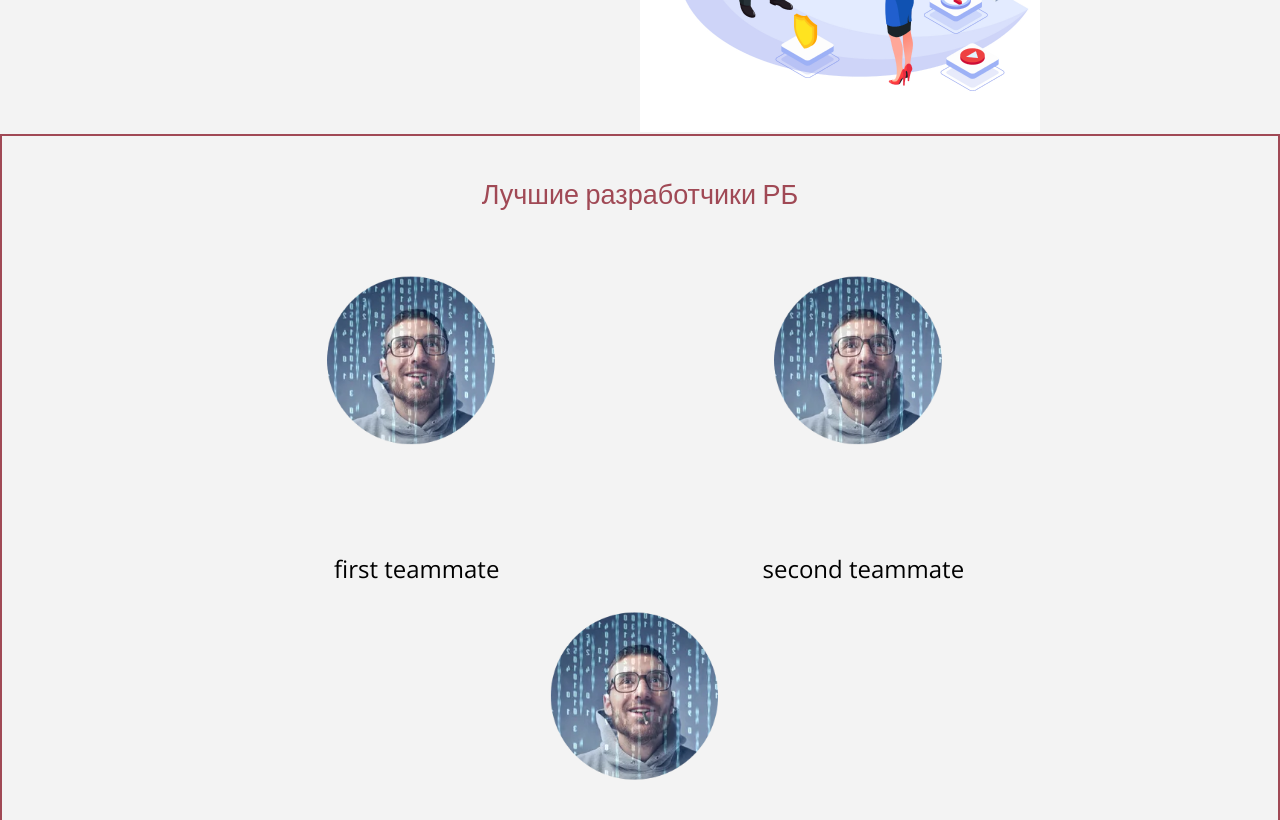
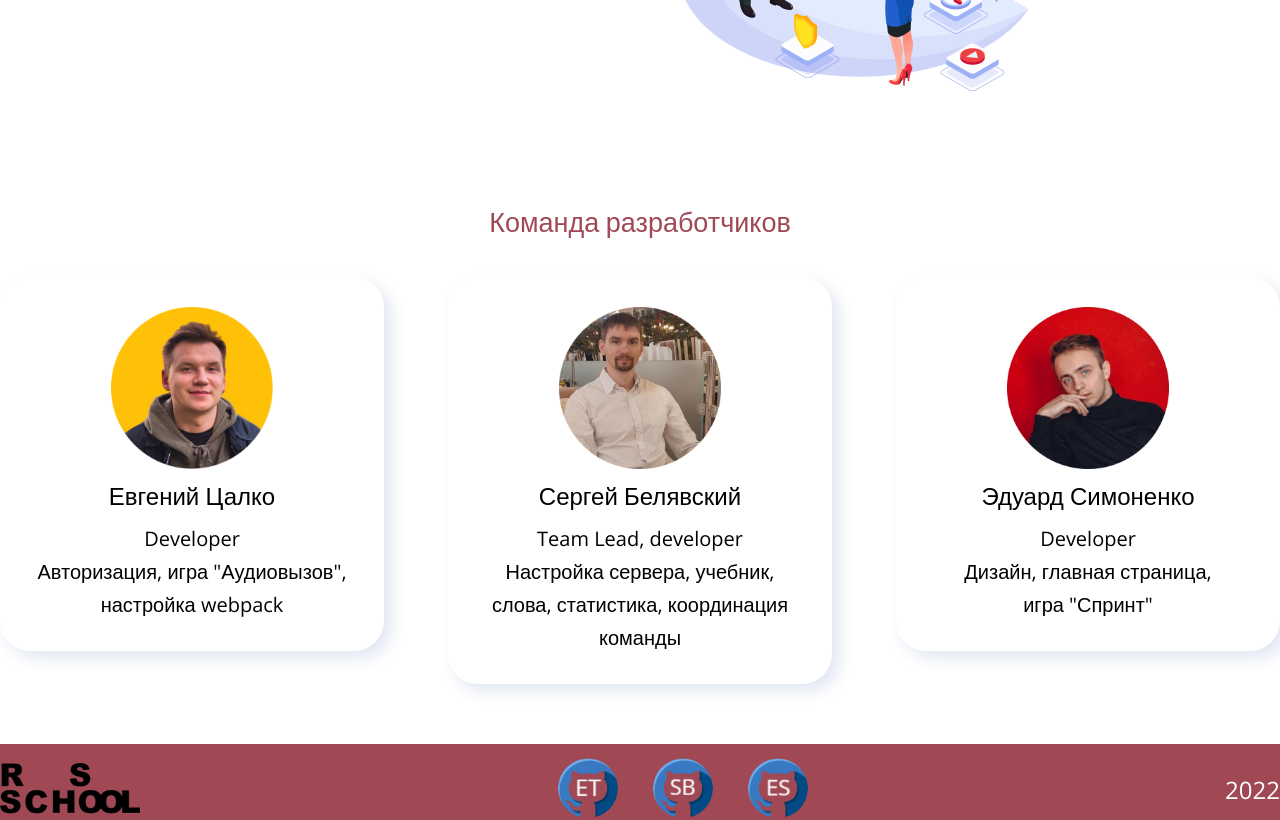
Before and after one commit to EduardSimonenko/rslang, a website built with webpack: page src/index.html in a window 1280 px wide. Shown: the part 1980-2800 px from the top of the page. Built offline with nearby package versions, Linux system fonts and the light colour scheme.

Commit message:
feat: add some style to mainpage

```diff
--- a/src/components/controller/authorization/authorization.ts
+++ b/src/components/controller/authorization/authorization.ts
@@ -88,6 +88,7 @@ class Authorization extends Loader {
       const closeBtnImg = document.getElementById('close-btn-img');
       closeBtnImg.addEventListener('click', () => {
         this.message.innerText = '';
+        (document.querySelector('[href="#statistics"]') as HTMLElement).style.display = '';
         setInterval(() => this.refreshToken(), 10800000);
       });
     } else {
--- a/src/components/model/teammateData.ts
+++ b/src/components/model/teammateData.ts
@@ -2,22 +2,25 @@ import Iteammate from '../../types/pageViewTypes/Iteammates';
 
 const teammates: Iteammate[] = [
   {
-    name: 'first teammate',
-    pathToFoto: './assets/images/teammate-foto.png',
-    linkToGithub: '#',
-    pathToGithubFoto: '../assets/images/github.png',
+    name: 'Евгений Цалко',
+    pathToFoto: '../../assets/images/team-eugene.png',
+    linkToGithub: 'https://github.com/EugeneTsalko',
+    pathToGithubFoto: '../../assets/images/team-github-eugene.png',
+    role: 'Developer<br>Авторизация, игра "Аудиовызов", настройка webpack',
   },
   {
-    name: 'second teammate',
-    pathToFoto: './assets/images/teammate-foto.png',
-    linkToGithub: '#',
-    pathToGithubFoto: '../assets/images/github.png',
+    name: 'Сергей Белявский',
+    pathToFoto: '../../assets/images/team-sergey.png',
+    linkToGithub: 'https://github.com/SergBily',
+    pathToGithubFoto: '../../assets/images/team-github-sergey.png',
+    role: 'Team Lead, developer<br>Настройка сервера, учебник, слова, статистика, координация команды',
   },
   {
-    name: 'third teammate',
-    pathToFoto: './assets/images/teammate-foto.png',
-    linkToGithub: '#',
-    pathToGithubFoto: '../assets/images/github.png',
+    name: 'Эдуард Симоненко',
+    pathToFoto: '../../assets/images/team-eduard.png',
+    linkToGithub: 'https://github.com/EduardSimonenko',
+    pathToGithubFoto: '../../assets/images/team-github-eduard.png',
+    role: 'Developer<br>Дизайн, главная страница,<br>игра "Спринт"',
   },
 ];
 
--- a/src/components/view/pageView/mainPageView.ts
+++ b/src/components/view/pageView/mainPageView.ts
@@ -1,4 +1,5 @@
 import CreateDomElements from '../../controller/newElement';
+import CustomStorage from '../../controller/storage';
 import descrBlocks from '../../model/descsriptionBlocks';
 import teammates from '../../model/teammateData';
 import AppView from '../appView';
@@ -27,10 +28,11 @@ class Page {
     const login = CreateDomElements.createNewElement('button', ['login']);
     const navbar = this.renderMenu();
 
-    const logoLink = CreateDomElements.createNewElement('a', ['logo__link']) as HTMLImageElement;
+    const logoLink = CreateDomElements.createNewElement('a', ['logo__link']) as HTMLLinkElement;
     const logoImg = CreateDomElements.createNewElement('img', ['logo__img']) as HTMLImageElement;
     const loginImg = CreateDomElements.createNewElement('img', ['login__img']) as HTMLImageElement;
 
+    logoLink.href = '#main';
     loginImg.src = '../../assets/images/login-icon.svg';
     logoImg.src = '../../assets/images/logo-icon.svg';
 
@@ -87,6 +89,10 @@ class Page {
 
     CreateDomElements.insertChilds(navbar, [nav]);
 
+    if (!CustomStorage.getStorage('token')) {
+      linkToStatistics.style.display = 'none';
+    }
+
     return navbar;
   }
 
@@ -127,6 +133,7 @@ class Page {
     const footer = CreateDomElements.createNewElement('footer', ['footer']);
     const logoRSBlock = CreateDomElements.createNewElement('div', ['rs-school-logo']);
     const logoRSLink = CreateDomElements.createNewElement('a', ['rs-school-logo__link']);
+    CreateDomElements.setAttributes(logoRSLink, { href: 'https://rs.school/js/', target: '_blank' });
     const logoRSImg = CreateDomElements.createNewElement('img', ['rs-school-logo__link']) as HTMLImageElement;
     const githubLinksBlock = CreateDomElements.createNewElement('div', ['github-links']);
     const yearBlock = CreateDomElements.createNewElement('div', ['creation-year']);
@@ -167,7 +174,7 @@ class Page {
 
   private static renderTeamSection(): HTMLElement {
     const teamSection = CreateDomElements.createNewElement('section', ['team']);
-    const teamTitle = CreateDomElements.createNewElement('h2', ['team-title'], 'Лучшие разработчики РБ');
+    const teamTitle = CreateDomElements.createNewElement('h2', ['team-title'], 'Команда разработчиков');
 
     CreateDomElements.insertChilds(teamSection, [teamTitle]);
 
@@ -175,13 +182,14 @@ class Page {
       const teammate = CreateDomElements.createNewElement('div', ['teammate']);
       const teammateFoto = CreateDomElements.createNewElement('img', ['teammate__foto']) as HTMLImageElement;
       const linkToGithub = CreateDomElements.createNewElement('a', ['teammate__link'], el.name) as HTMLLinkElement;
+      const teammateRole = CreateDomElements.createNewElement('div', ['teammate__role'], el.role);
 
       CreateDomElements.setAttributes(linkToGithub, { target: '_blank' });
       teammateFoto.src = el.pathToFoto;
       teammateFoto.alt = 'handsome man photo';
       linkToGithub.href = el.linkToGithub;
 
-      CreateDomElements.insertChilds(teammate, [teammateFoto, linkToGithub]);
+      CreateDomElements.insertChilds(teammate, [teammateFoto, linkToGithub, teammateRole]);
       CreateDomElements.insertChilds(teamSection, [teammate]);
     });
 
--- a/src/styles/layout/_footer.scss
+++ b/src/styles/layout/_footer.scss
@@ -8,11 +8,31 @@
   }
 }
 
+.rs-school-logo {
+  transition: ease-in-out 0.4s;
+}
+
+.rs-school-logo:hover {
+  transform: scale(0.9);
+  filter: invert(1);
+}
+
 .github-links {
   @include flex($justify-content: center);
   gap: 35px;
 }
 
+.github-links__image {
+  border-radius: 50%;
+  transition: ease-in-out 0.3s;
+  height: 60px;
+}
+
+.github-links__image:hover {
+  transform: scale(0.9);
+  box-shadow: 0px 0px 8px #fff;
+}
+
 .creation-year {
   @include font($font-size: 2.4rem, $font-weight: 500, $color: white);
 }
--- a/src/styles/layout/_game-benefits.scss
+++ b/src/styles/layout/_game-benefits.scss
@@ -1,5 +1,6 @@
 .main{
   padding: 30px 0;
+  background-color: $light-font-color;
 }
 
 .game-benefits {
--- a/src/styles/layout/_navigation.scss
+++ b/src/styles/layout/_navigation.scss
@@ -19,11 +19,11 @@
   display: block;
   @include font($font-size: 2.0rem, $color: white);
   padding-top: 18px;
+  transition: ease-in-out 0.3s;
 }
 
 .submenu {
   display: none;
-  width: 130px;
   position: absolute;
   top: 70px;
   z-index: 10;
@@ -31,12 +31,19 @@
 
 .link-to-games{
   position: relative;
+  cursor: pointer;
+}
+
+.link-to-games__content {
+  padding-left: 5px;
+  padding-right: 5px;
 }
 
 .link-to-games:hover .submenu {
   display: block;
 }
 .submenu__item a{
+  transition: ease-in-out 0.3s;
   display: block;
   font-size: 1.9rem;
   color: black;
--- a/src/styles/layout/_team.scss
+++ b/src/styles/layout/_team.scss
@@ -1,6 +1,9 @@
 .team {
-  border: 2px solid $main-color;
+  // border: 2px solid $main-color;
   @include flex($flex-wrap: wrap);
+  margin-top: 30px;
+  margin-bottom: 30px;
+  justify-content: space-between;
 }
 
 .team-title {
@@ -12,14 +15,36 @@
 
 .teammate {
   @include flex($flex-direction: column);
-  display: inline-block;
-  width: 35%;
+  gap: 10px;
+  width: 30%;
+  margin-bottom: auto;
+  background-color: $light-font-color;
+  padding: 30px;
+  box-shadow: 7px 7px 15px rgba(55, 84, 170, .15),
+              -7px -7px 20px rgba(255, 255, 255, 1),
+              0px 0px 4px rgba(255, 255, 255, .2) !important;
+  border-radius: 30px;
 }
+
 .teammate__foto {
-  max-width: 100%;
+  align-self: center;
+  max-width: 50%;
 }
 .teammate__link {
-  @include font();
+  @include font($font-weight: 400);
   display: block;
   text-align: center;
+  cursor: pointer;
+  transition: ease-in-out 0.3s;
 }
+
+.teammate__link:hover {
+  transform: scale(0.95);
+  color: $main-color;
+}
+
+.teammate__role {
+  @include font($font-size: 2rem);
+  text-align: center;
+  margin-bottom: auto;
+}
--- a/src/types/pageViewTypes/Iteammates.ts
+++ b/src/types/pageViewTypes/Iteammates.ts
@@ -3,6 +3,7 @@ interface Iteammate {
   pathToFoto: string;
   linkToGithub: string;
   pathToGithubFoto: string;
+  role: string;
 }
 
 export default Iteammate;
```
Also changed, not shown: src/assets/images/github.png (deleted), src/assets/images/team-eduard.png (added), src/assets/images/team-eugene.png (added), src/assets/images/team-github-eduard.png (added), src/assets/images/team-github-eugene.png (added), src/assets/images/team-github-sergey.png (added), src/assets/images/team-sergey.png (added), src/assets/images/teammate-foto.png (deleted).
